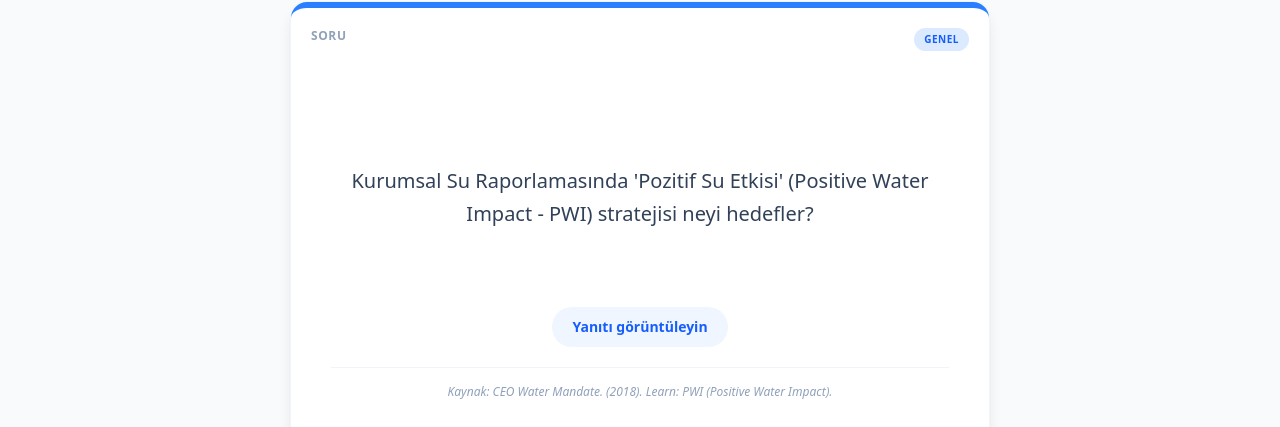
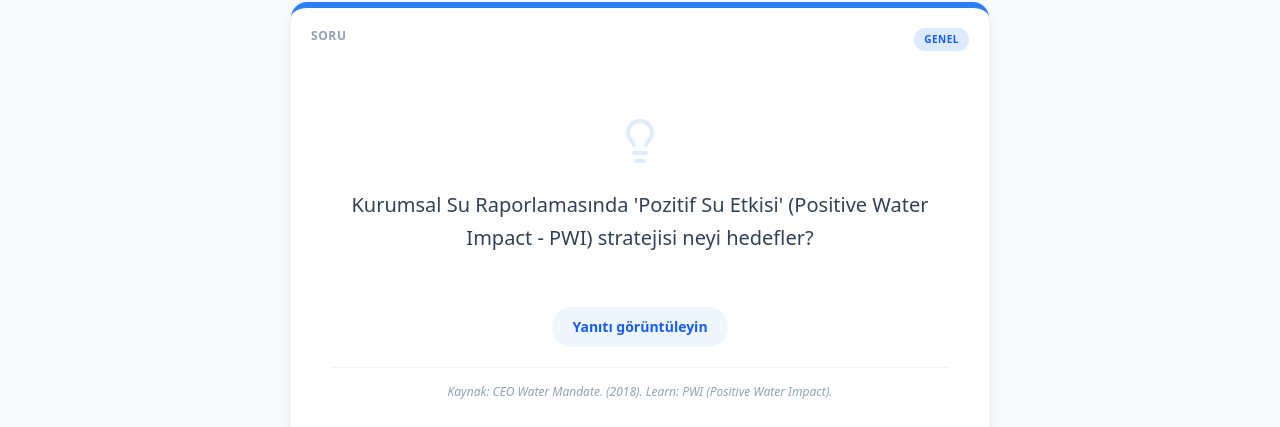
Before and after one commit to mserman90/SD-Bilgi-Kartlar-, a React (Vite) app: page / in a window 1280 px wide. Shown: the part 270-697 px from the top of the page. Built offline with nearby package versions, Linux system fonts and the light colour scheme; no server answers; the database is empty.

Commit message:
feat: add category icons and public data access
Introduced dynamic icons for flashcard categories and updated firestore rules to allow public read access for artifacts.

```diff
--- a/src/App.tsx
+++ b/src/App.tsx
@@ -1,5 +1,5 @@
 import { useEffect, useState, useRef } from 'react';
-import { Settings, LogOut, Download, Upload, Info } from 'lucide-react';
+import { Settings, LogOut, Download, Upload, Info, Scale, Droplets, Globe, Leaf, Lightbulb } from 'lucide-react';
 import { auth, db, appId } from './firebase';
 import { baseFlashcards, Flashcard } from './data';
 import {
@@ -14,6 +14,26 @@ import {
 import { doc, setDoc, onSnapshot } from 'firebase/firestore';
 
 const ADMIN_EMAIL = "serdarerman@gmail.com";
+
+const getCategoryIcon = (category?: string) => {
+  switch (category) {
+    case "Uluslararası Hukuk": return <Scale size={48} className="text-blue-200 mb-4 opacity-50" />;
+    case "Havza Yönetimi": return <Droplets size={48} className="text-blue-200 mb-4 opacity-50" />;
+    case "Su Diplomasisi": return <Globe size={48} className="text-blue-200 mb-4 opacity-50" />;
+    case "Çevresel Etkiler": return <Leaf size={48} className="text-blue-200 mb-4 opacity-50" />;
+    default: return <Lightbulb size={48} className="text-blue-200 mb-4 opacity-50" />;
+  }
+};
+
+const getCategoryIconBack = (category?: string) => {
+  switch (category) {
+    case "Uluslararası Hukuk": return <Scale size={48} className="text-slate-600 mb-4 opacity-50" />;
+    case "Havza Yönetimi": return <Droplets size={48} className="text-slate-600 mb-4 opacity-50" />;
+    case "Su Diplomasisi": return <Globe size={48} className="text-slate-600 mb-4 opacity-50" />;
+    case "Çevresel Etkiler": return <Leaf size={48} className="text-slate-600 mb-4 opacity-50" />;
+    default: return <Lightbulb size={48} className="text-slate-600 mb-4 opacity-50" />;
+  }
+};
 
 interface RssItem {
   title: string;
@@ -58,6 +78,7 @@ export default function App() {
       setCurrentUser(user);
     });
 
+    console.log("Firestore Path:", 'artifacts', appId, 'public', 'data', 'flashcards', 'main-deck');
     const deckRef = doc(db, 'artifacts', appId, 'public', 'data', 'flashcards', 'main-deck');
     const unsubStore = onSnapshot(deckRef, (docSnap) => {
       if (docSnap.exists()) {
@@ -527,8 +548,9 @@ export default function App() {
             )}
             {currentCard ? (
               <div className="flex flex-col h-full w-full justify-between items-center">
-                <div className="mt-8 flex-1 flex items-center justify-center">
-                  <div className="text-lg md:text-xl leading-relaxed mt-6 mb-4 font-medium text-slate-700">
+                <div className="mt-8 flex-1 flex flex-col items-center justify-center">
+                  {getCategoryIcon(currentCard.kategori)}
+                  <div className="text-lg md:text-xl leading-relaxed mt-2 mb-4 font-medium text-slate-700">
                     {currentCard.soru}
                   </div>
                 </div>
@@ -562,8 +584,9 @@ export default function App() {
             )}
             {currentCard ? (
               <div className="flex flex-col h-full w-full justify-between items-center">
-                <div className="mt-8 flex-1 flex items-center justify-center">
-                  <div className="text-lg md:text-xl leading-relaxed mt-6 mb-4 font-medium">
+                <div className="mt-8 flex-1 flex flex-col items-center justify-center">
+                  {getCategoryIconBack(currentCard.kategori)}
+                  <div className="text-lg md:text-xl leading-relaxed mt-2 mb-4 font-medium">
                     {currentCard.cevap}
                   </div>
                 </div>
```
Also changed, not shown: 1 other file (tests, documents, lock files or other folders).
